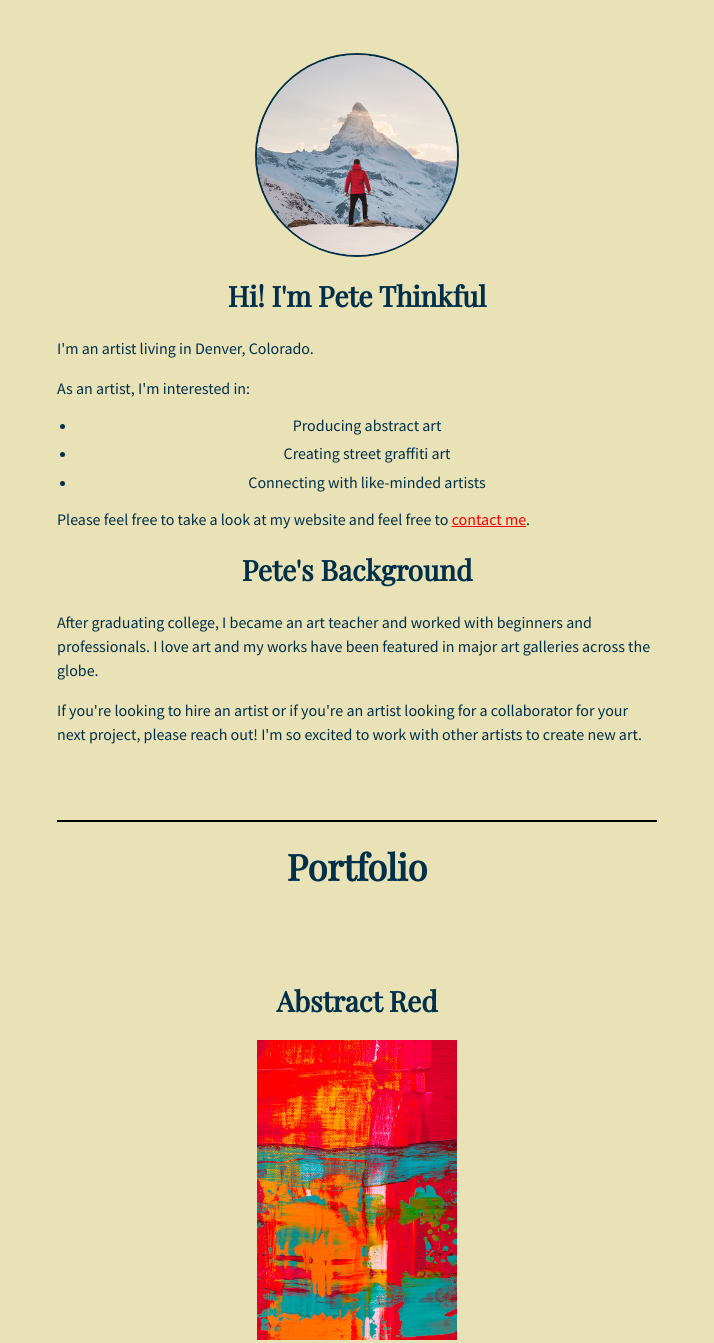
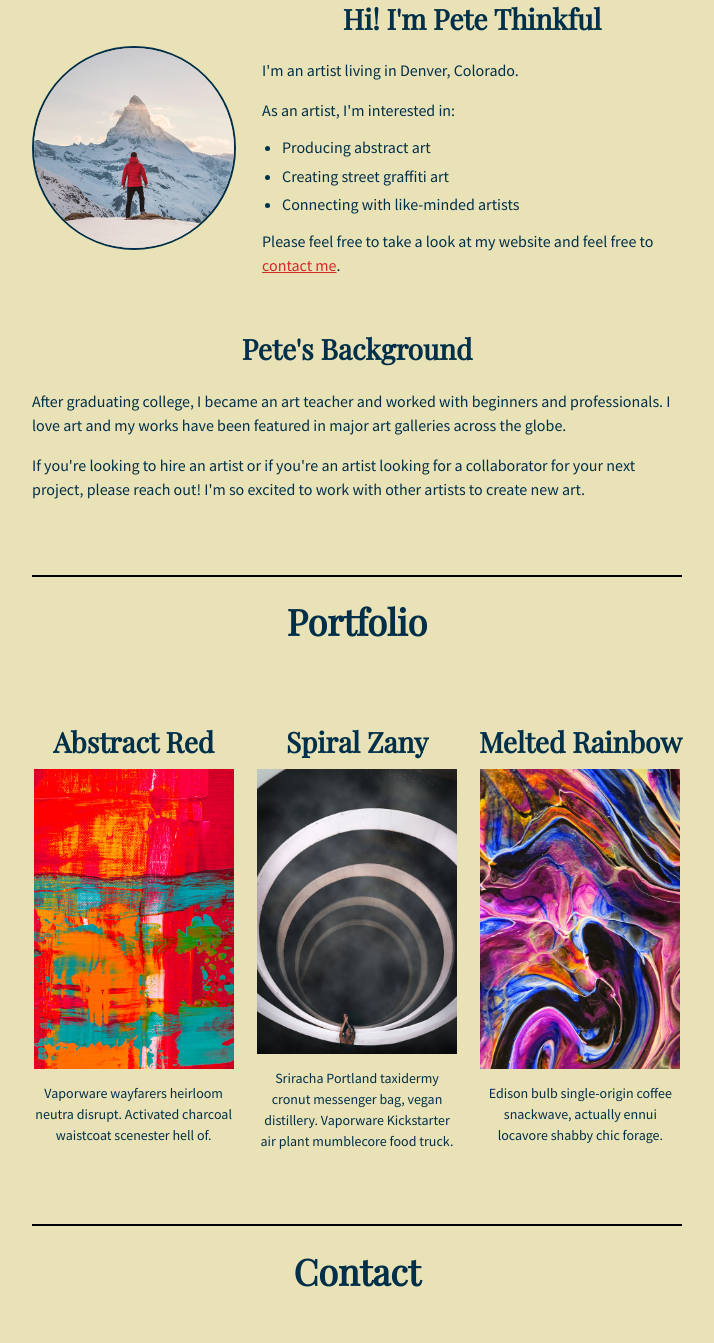
Before and after one commit to Dount-Holestien/pete-Thankful-final-, a plain HTML site: page index.html in a window 1280 px wide. Shown: the part 249-1592 px from the top of the page, without its empty margins (283-997 px from the left). Drawn offline with nearby package versions, Linux system fonts and the light colour scheme.

Commit message:
Update style.css

```diff
--- a/style.css
+++ b/style.css
@@ -29,8 +29,68 @@ article {
 }
 
 article div {
+  width: 100%;
+}
+
+#portfolio-article {
+  display: flex;
+  justify-content: space-between;
+  gap: 20px;
+  align-items: flex-start;
+}
+
+#portfolio-article div {
+  flex: 1;
+  width: 33.33%;
+  display: flex;
+  flex-direction: column;
+  align-items: center;
+  justify-content: flex-start;
+  height: 450px;
+  padding-top: 0;
+}
+
+#portfolio-article h2 {
+  margin: 0;
+  padding: 10px 0;
+  height: auto;
+}
+
+#portfolio-article img {
+  width: 300px;
+  height: 300px;
+  object-fit: cover;
+  display: block;
+}
+
+#portfolio-article p {
+  font-size: 14px;
   text-align: center;
-  width: 100%;
+}
+
+.about-intro {
+  display: flex;
+  gap: 30px;
+  align-items: flex-start;
+  margin-bottom: 40px;
+}
+
+.profile-image {
+  flex: 0 0 200px;
+}
+
+.intro-text {
+  flex: 1;
+  text-align: left;
+}
+
+.intro-text h2 {
+  text-align: center;
+  margin-top: 0;
+}
+
+.background-section {
+  clear: both;
 }
 
 p {
@@ -41,7 +101,7 @@ p {
 /* The div container constrains the content width within the main container to 600px */
 div {
   margin: auto;
-  width: 600px;
+  width: 650px;
 }
 
 img {
@@ -59,13 +119,16 @@ hr {
 header {
   width: 100%;
   padding: 20px 0;
-  text-align: center;
+  display: flex;
+  justify-content: center;
+  align-items: center;
+  gap: 40px;
 }
 
 nav ul {
   list-style-type: none;
-  text-align: center;
   padding: 0;
+  margin: 0;
 }
 
 nav li {
@@ -75,7 +138,7 @@ nav li {
 
 nav a {
   text-decoration: none;
-  color: red;
+  color: #d62828;
 }
 
 nav a:hover {
@@ -131,8 +194,8 @@ footer p {
   text-align: center;
 }
 
-a:link, a {
-  color: red;
+a:link {
+  color: #d62828;
 }
 
 a:hover {
```
